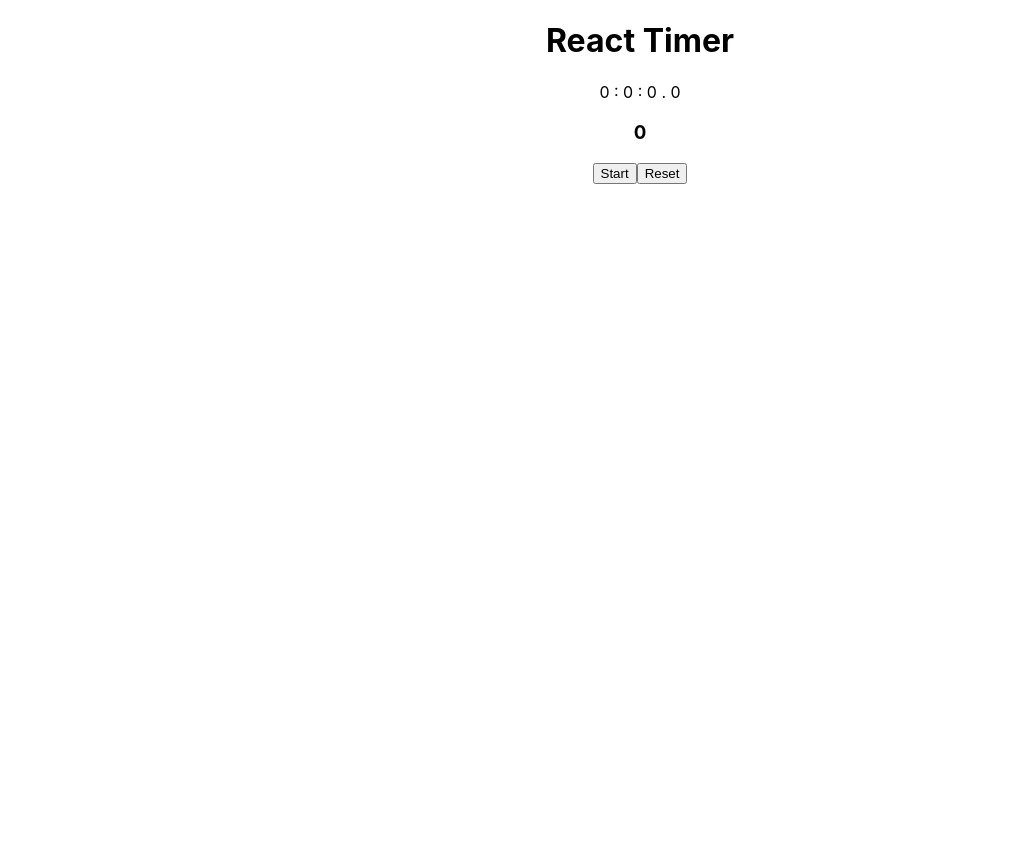
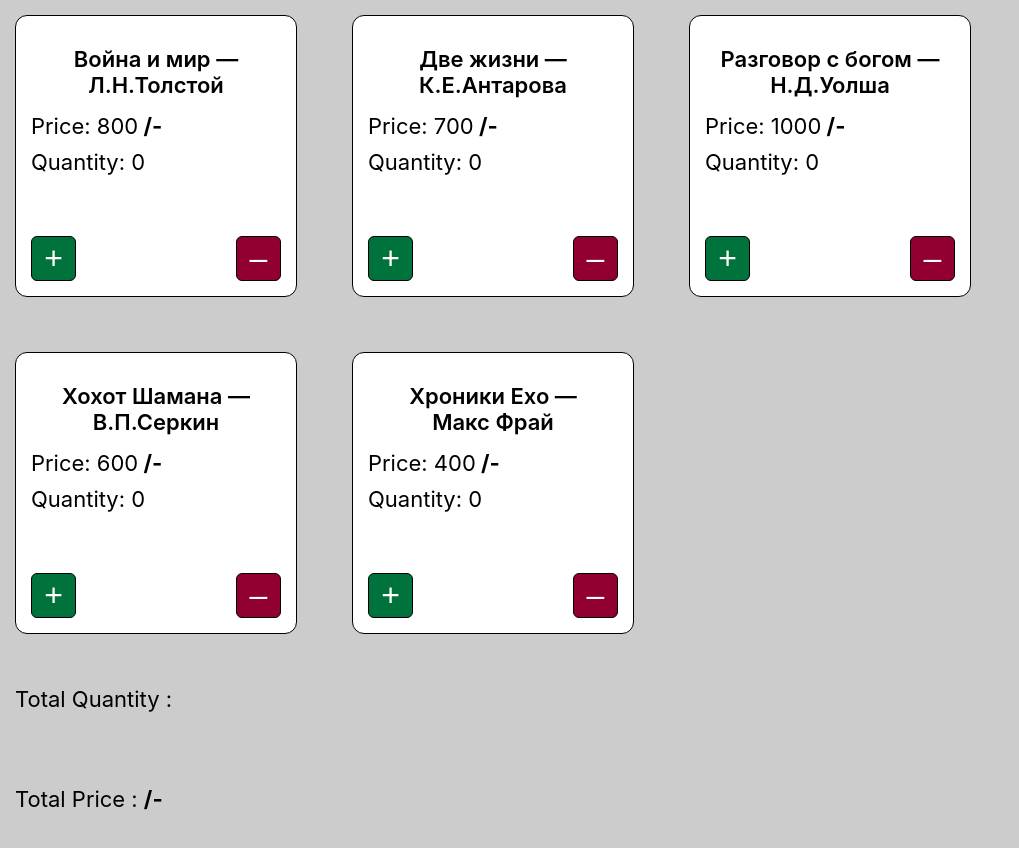
Before and after one commit to Vorotyagina/kurs4, a React (Create React App) app: page / in a window 1280 px wide. Shown: the whole page, without its empty margins (0-1019 px from the left). Before the commit the page ends 800 px from the top, so only its background shows below. Built offline with nearby package versions, Linux system fonts and the light colour scheme.

Commit message:
hw5-0405-answers

```diff
--- a/src/App.js
+++ b/src/App.js
@@ -1,5 +1,9 @@
 import './App.css'
-import ReacTimer from './ReacTimer'
+import Order from './components/Order'
+
+// ДЗ 4
+// import ReacTimer from './ReacTimer'
+
 // ДЗ 3
 // import Book from './book'
 // import Hello from './hello'
@@ -7,16 +11,27 @@ import ReacTimer from './ReacTimer'
 // ДЗ2
 // import MinMaxClass from './minmaxClass'
 
-
 function App() {
   return (
     <div className="App">
-      <ReacTimer />
+      <Order />
     </div>
   );
 }
 
 export default App
+
+// ДЗ4
+
+// function App() {
+//   return (
+//     <div className="App">
+//       <ReacTimer />
+//     </div>
+//   );
+// }
+
+// export default App
 
 // ДЗ 3
 
--- /dev/null
+++ b/src/components/Order.js
@@ -0,0 +1,81 @@
+/* eslint-disable no-unused-vars */
+/* eslint-disable react/no-unused-state */
+
+import React from 'react'
+import OrderDetail from './OrderDetail'
+
+export default class Order extends React.Component {
+  constructor(props) {
+    super(props)
+
+    this.state = {
+      amount: 0, // сумма
+      quantity: 0, // количество
+      details: [
+        // описание
+        {
+          id: 1,
+          productName: 'Война и мир — Л.Н.Толстой',
+          price: 800,
+          quantity: 0,
+        },
+        {
+          id: 2,
+          productName: 'Две жизни — К.Е.Антарова',
+          price: 700,
+          quantity: 0,
+        },
+        {
+          id: 3,
+          productName: 'Разговор с богом — Н.Д.Уолша',
+          price: 1000,
+          quantity: 0,
+        },
+        {
+          id: 4,
+          productName: 'Хохот Шамана — В.П.Серкин',
+          price: 600,
+          quantity: 0,
+        },
+        {
+          id: 5,
+          productName: 'Хроники Ехо — Макс Фрай',
+          price: 400,
+          quantity: 0,
+        },
+      ],
+    }
+
+// const IncrementQuantityWithPrice = (index) => {
+//   this.setState((prevState) => ({ quantity: (Number(prevState.quantity) + 1) }))
+//   console.log('@')
+// }
+
+  const incrementQuantityWithPrice = (index, e) => {
+    console.log('+', index)
+  }
+
+  const DecrementQuantityWithPrice = (index, e) => {
+    console.log("-", index)
+  }
+
+}
+
+  render() {
+
+    return (
+      <div className='cards'>
+        <OrderDetail items = {this.state.details} increment={this.incrementQuantityWithPrice}/>
+        <div className="order">
+          <div className="clear" />
+          <p className="total">
+            Total Quantity : <b> </b>
+          </p>
+          <p className="total">
+            Total Price : <b> /- </b>
+          </p>
+        </div>
+      </div>
+    )
+  }
+}
--- /dev/null
+++ b/src/components/OrderDetail.js
@@ -0,0 +1,49 @@
+/* eslint-disable no-unused-vars */
+export default function OrderDetail(props) {
+  // const {name} = props.name
+  function generateKeys(data) {
+    return `${data} + ${ new Date().getTime()}`
+  }
+
+  const plusItem = (id, e) => {
+    console.log(props)
+    props.increment(id, e);
+  }
+
+  const minusItem = (id, e) => {
+    props.decrement(id, e)
+  }
+
+  function renderCard() {
+    return props.items.map( (item, index) =>
+      (
+      <div className="card" key={ item.id }>
+        <div className="top">
+          <div className="cardTitle" key={ generateKeys(item.productName) }>
+            {item.productName}
+          </div>
+          <div className="priceContainer">
+            <div className="itemPrice" key={ generateKeys(item.price) }>Price: {item.price}<b> /- </b></div>
+            <div className="itemQuantity" key={ generateKeys(item.quantity) }>Quantity: {item.quantity}</div>
+          </div>
+        </div>
+        <div className="buttonsContainer">
+          <button type="button"
+          className="plusButton"
+          key={ generateKeys(index + 1000) } onClick = { (e) => plusItem(item.id, e)}>+</button>
+          <button type="button"
+          className="minusButton"
+          key={ generateKeys(index + 100000000) } onClick = {(e) => minusItem(item.id, e)}>–</button>
+        </div>
+      </div>
+      )
+    )
+  }
+  return (
+    <div className="order-detail">
+          <div className="cardGallery">
+            { renderCard() }
+          </div>
+    </div>
+  )
+}
--- a/src/index.css
+++ b/src/index.css
@@ -11,3 +11,103 @@ code {
   font-family: source-code-pro, Menlo, Monaco, Consolas, 'Courier New',
     monospace;
 }
+
+body {
+  background-color: #ccc;
+
+}
+
+.cardGallery {
+  display: flex;
+  flex-wrap: wrap;
+
+  gap: 25px;
+
+}
+
+.card {
+
+  display: flex;
+  flex-direction: column;
+
+  justify-content: space-between;
+
+  width: 250px;
+  height: 250px;
+
+  background-color: #fff;
+
+  border: 1px solid #000;
+  border-radius: 12px;
+
+  padding: 15px;
+  margin: 15px;
+}
+
+.cardTitle {
+  font-size: 22px;
+  font-weight: 600;
+
+  padding: 15px;
+}
+
+.priceContainer {
+  display: flex;
+  align-items: flex-start;
+
+  flex-direction: column;
+  gap: 10px;
+}
+
+.itemPrice {
+  font-size: 22px;
+}
+
+.itemQuantity {
+  font-size: 22px;
+}
+
+.buttonsContainer {
+  display: flex;
+  justify-content: space-between;
+}
+
+.plusButton {
+  background-color: #00733C;
+  color: #fff;
+
+  width: 45px;
+  height: 45px;
+
+  border: 1px solid #000;
+  border-radius: 6px;
+
+  font-size: 32px;
+}
+
+.minusButton {
+  background-color: #920031;
+  color: #fff;
+
+  width: 45px;
+  height: 45px;
+
+  border: 1px solid #000;
+  border-radius: 6px;
+
+  font-size: 32px;
+}
+
+.total {
+  font-size: 22px;
+
+  padding: 15px;
+}
+
+.order {
+  display: flex;
+  flex-direction: column;
+
+  align-items: flex-start;
+  justify-content: left;
+}
```
Also changed, not shown: 2 other files (tests, documents, lock files or other folders).
